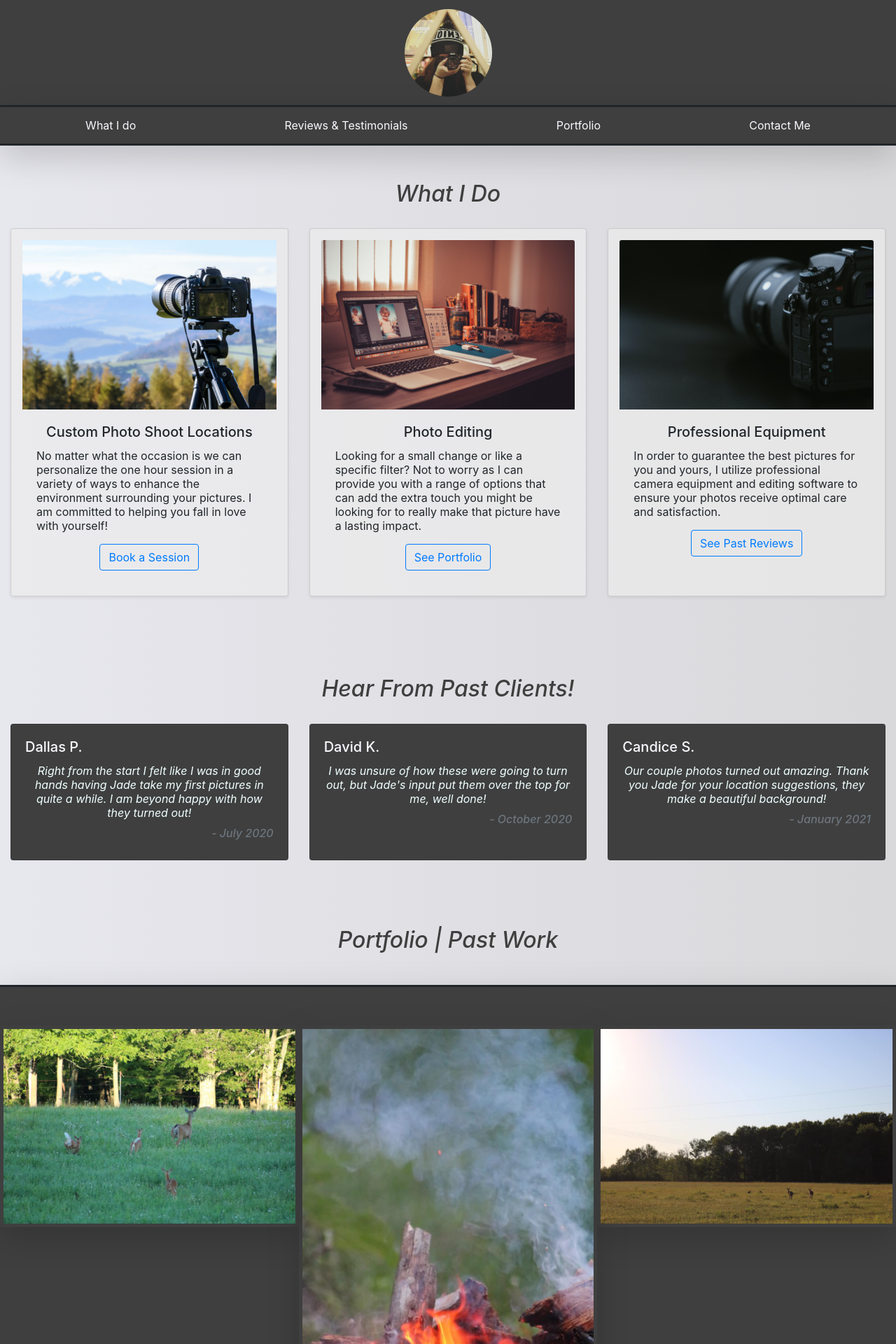
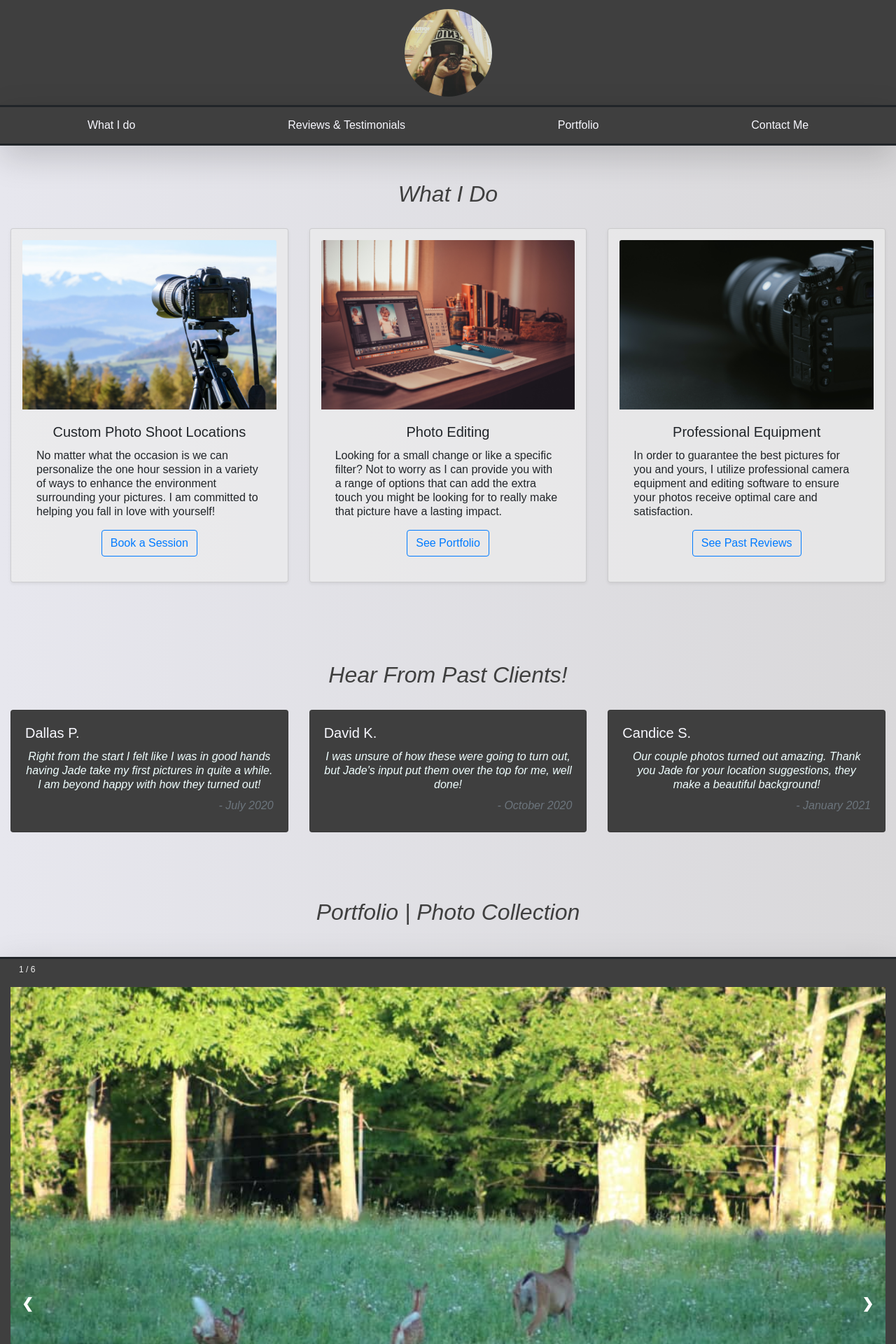
Before and after one commit to pataskad/nelson-photography-live, a Django app: page / in a window 1280 px wide. Shown: the top 1920 px of the page at 70% size. Run offline with Django 3.2, Linux system fonts and the light colour scheme; some libraries are stand-ins or nearby versions.

Commit message:
javascript portfolio gallery working

```diff
--- a/portfolio/templates/index.html
+++ b/portfolio/templates/index.html
@@ -11,6 +11,105 @@
     <title>Pix by Jade</title>
     <link rel="icon" type="image/jpg" href="{% static 'img/primary.jpg' %}"/>
   </head>
+  <style>
+    body {
+      font-family: Arial;
+      margin: 0;
+    }
+
+    * {
+      box-sizing: border-box;
+    }
+
+    img {
+      vertical-align: middle;
+    }
+
+    /* Position the image container (needed to position the left and right arrows) */
+    .container {
+      position: relative;
+    }
+
+    /* Hide the images by default */
+    .mySlides {
+      display: none;
+    }
+
+    /* Add a pointer when hovering over the thumbnail images */
+    .cursor {
+      cursor: pointer;
+    }
+
+    /* Next & previous buttons */
+    .prev,
+    .next {
+      display: flex;
+      cursor: pointer;
+      position: absolute;
+      top: 40%;
+      width: auto;
+      margin-right: 16px;
+      padding: 16px;
+      margin-top: -50px;
+      color: white;
+      font-weight: bold;
+      font-size: 20px;
+      border-radius: 0 3px 3px 0;
+      user-select: none;
+      -webkit-user-select: none;
+    }
+
+    /* Position the "next button" to the right */
+    .next {
+      right: 0;
+      border-radius: 3px 0 0 3px;
+    }
+
+    /* On hover, add a black background color with a little bit see-through */
+    .prev:hover,
+    .next:hover {
+      background-color: rgba(0, 0, 0, 0.8);
+    }
+
+    /* Number text (1/3 etc) */
+    .numbertext {
+      color: #f2f2f2;
+      font-size: 12px;
+      padding: 8px 12px;
+      position: absolute;
+      top: 0;
+    }
+
+    /* Container for image text */
+    .caption-container {
+      text-align: center;
+      background-color: #222;
+      padding: 2px 16px;
+      color: white;
+    }
+
+    .row:after {
+      content: "";
+      display: table;
+      clear: both;
+    }
+
+    /* Six columns side by side */
+    .column {
+      float: left;
+      width: 16.66%;
+    }
+
+    /* Add a transparency effect for thumnbail images */
+    .demo {
+      opacity: 0.6;
+    }
+
+    .active,
+    .demo:hover {
+      opacity: 1;
+    }
+    </style>
   <body style="text-align: center; line-height: 1.25; background-image: linear-gradient(to right, #F5F9FC, #EFF2F4);">
 
     <!--NAVIGATION BAR, NAV LINKS AND COMPANY LOGO/TITLE-->
@@ -104,31 +203,65 @@
 
     <!--Portfolio WORK COLLECTION-->
     <div id="portfolio" class="container-fluid" id="portfolio" style="padding: 0px; background-image: linear-gradient(to right, rgb(231, 231, 238), #d9d8da); padding-top: 50px;">
-      <i><h2 style="margin-bottom: 45px; margin-top: 15px; color: #3F3F3F;">Portfolio | Past Work</h2></i>
+      <i><h2 style="margin-bottom: 45px; margin-top: 15px; color: #3F3F3F;">Portfolio | Photo Collection</h2></i>
     </div>
 
-    <div class="container-fluid shadow-lg" style="width: 100%; padding-top: 40px; padding-bottom: 40px; background-color: #3F3F3F; border-bottom-style: solid; border-top-style: solid; border-bottom-width: 3px;">
-      <div class="row" style="margin-bottom: 15px; margin-top: 15px;">
-        <div class="col-sm" style="padding: 0px; margin-bottom: 5px;">
-          <img style="padding: 5px;" class="rounded shadow-lg img-fluid" src="{% static 'img/portfolio-1.jpg' %}" alt="Deer">
+    <div class="container shadow-lg" style="max-width: fit-content; padding-top: 40px; padding-bottom: 40px; background-color: #3F3F3F; border-bottom-style: solid; border-top-style: solid; border-bottom-width: 3px;">
+      <div class="mySlides">
+        <div class="numbertext">1 / 6</div>
+        <img src="{% static 'img/portfolio-1.jpg' %}" style="width:100%">
+      </div>
+
+      <div class="mySlides">
+        <div class="numbertext">2 / 6</div>
+        <img src="{% static 'img/portfolio-2.jpg' %}" style="width:100%">
+      </div>
+
+      <div class="mySlides">
+        <div class="numbertext">3 / 6</div>
+        <img src="{% static 'img/portfolio-3.jpg' %}" style="width:100%">
+      </div>
+
+      <div class="mySlides">
+        <div class="numbertext">4 / 6</div>
+        <img src="{% static 'img/portfolio-4.jpg' %}" style="width:100%">
+      </div>
+
+      <div class="mySlides">
+        <div class="numbertext">5 / 6</div>
+        <img src="{% static 'img/portfolio-5.jpg' %}" style="width:100%">
+      </div>
+
+      <div class="mySlides">
+        <div class="numbertext">6 / 6</div>
+        <img src="{% static 'img/portfolio-6.jpg' %}" style="width:100%">
+      </div>
+
+      <a class="prev" onclick="plusSlides(-1)">❮</a>
+      <a class="next" onclick="plusSlides(1)">❯</a>
+
+      <div class="caption-container">
+        <p id="caption"></p>
+      </div>
+
+      <div class="row" style="display: inline;">
+        <div class="column">
+          <img class="demo cursor" src="{% static 'img/portfolio-1.jpg' %}" style="width:100%" onclick="currentSlide(1)" alt="Oh Deer!">
         </div>
-        <div class="col-sm" style="padding: 0px; margin-bottom: 5px;">
-          <img style="padding: 5px;" class="rounded shadow-lg img-fluid" src="{% static 'img/portfolio-2.jpg' %}" alt="Fire">
+        <div class="column">
+          <img class="demo cursor" src="{% static 'img/portfolio-2.jpg' %}" style="width:100%" onclick="currentSlide(2)" alt="Warm Crackling of the hearth">
         </div>
-        <div class="col-sm" style="padding: 0px; margin-bottom: 5px;">
-          <img style="padding: 5px;" class="rounded shadow-lg img-fluid" src="{% static 'img/portfolio-3.jpg' %}" alt="Deer-2">
+        <div class="column">
+          <img class="demo cursor" src="{% static 'img/portfolio-3.jpg' %}" style="width:100%" onclick="currentSlide(3)" alt="Oh Deer! 2">
         </div>
-      </div>
-      <i><h2 style="margin-top: 20px; margin-bottom: 40px; color: ghostwhite;">Any environment, any backdrop</h2></i>
-      <div class="row" style="margin-bottom: 15px;">
-        <div class="col-sm" style="padding: 0px; margin-bottom: 5px;">
-          <img style="padding: 5px;" class="rounded shadow-lg img-fluid" src="{% static 'img/portfolio-4.jpg' %}" alt="Deer">
+        <div class="column">
+          <img class="demo cursor" src="{% static 'img/portfolio-4.jpg' %}" style="width:100%" onclick="currentSlide(4)" alt="What are these?">
         </div>
-        <div class="col-sm" style="padding: 0px; margin-bottom: 5px;">
-          <img style="padding: 5px;" class="rounded shadow-lg img-fluid" src="{% static 'img/portfolio-6.jpg' %}" alt="Fire">
+        <div class="column">
+          <img class="demo cursor" src="{% static 'img/portfolio-5.jpg' %}" style="width:100%" onclick="currentSlide(5)" alt="Minneapolis, MN">
         </div>
-        <div class="col-sm" style="padding: 0px; margin-bottom: 5px;">
-          <img style="padding: 5px;" class="rounded shadow-lg img-fluid" src="{% static 'img/portfolio-5.jpg' %}" alt="Deer-2">
+        <div class="column">
+          <img class="demo cursor" src="{% static 'img/portfolio-6.jpg' %}" style="width:100%" onclick="currentSlide(6)" alt="USA">
         </div>
       </div>
     </div>
@@ -178,24 +311,34 @@
     <!--SCRIPTS-->
 
     <script>
-      // Below was pulled from bootstrap documentation to aid in setting up form validation
-      (function() {
-        'use strict';
-        window.addEventListener('load', function() {
-          // Fetch all the forms we want to apply custom Bootstrap validation styles to
-          var forms = document.getElementsByClassName('needs-validation');
-          // Loop over them and prevent submission
-          var validation = Array.prototype.filter.call(forms, function(form) {
-            form.addEventListener('submit', function(event) {
-              if (form.checkValidity() === false) {
-                event.preventDefault();
-                event.stopPropagation();
-              }
-              form.classList.add('was-validated');
-            }, false);
-          });
-        }, false);
-      })();
+      var slideIndex = 1;
+      showSlides(slideIndex);
+
+      function plusSlides(n) {
+        showSlides(slideIndex += n);
+      }
+
+      function currentSlide(n) {
+        showSlides(slideIndex = n);
+      }
+
+      function showSlides(n) {
+        var i;
+        var slides = document.getElementsByClassName("mySlides");
+        var dots = document.getElementsByClassName("demo");
+        var captionText = document.getElementById("caption");
+        if (n > slides.length) {slideIndex = 1}
+        if (n < 1) {slideIndex = slides.length}
+        for (i = 0; i < slides.length; i++) {
+            slides[i].style.display = "none";
+        }
+        for (i = 0; i < dots.length; i++) {
+            dots[i].className = dots[i].className.replace(" active", "");
+        }
+        slides[slideIndex-1].style.display = "block";
+        dots[slideIndex-1].className += " active";
+        captionText.innerHTML = dots[slideIndex-1].alt;
+      }
       </script>
 
   </body>
```
